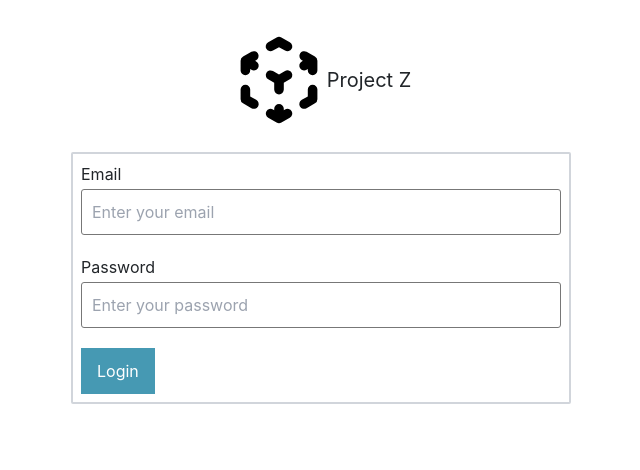
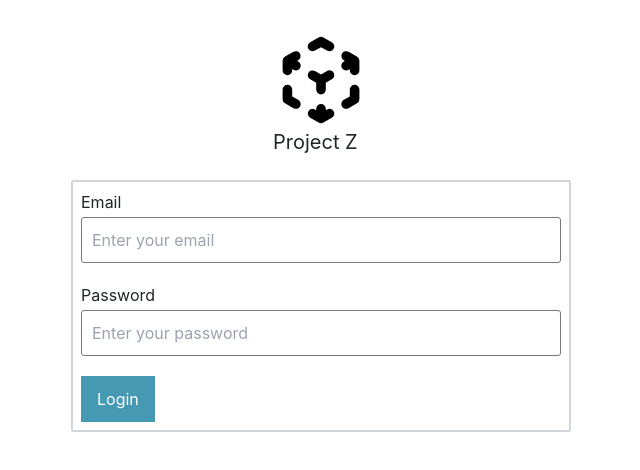
Before and after one commit to DebayoTomisin/project-z, a React (Create React App) app: page /login in a window 1280 px wide. Shown: the top 470 px of the page, without its empty margins (319-959 px from the left). Built offline with nearby package versions, Linux system fonts and the light colour scheme.

Commit message:
Update login.js

```diff
--- a/src/components/login/login.js
+++ b/src/components/login/login.js
@@ -4,7 +4,7 @@
 import Logo from '../../assets/logo.svg'
 import { ButtonLoader } from '../loaders/loaders'
 import './login.css'
-import { Redirect, useHistory } from 'react-router-dom'
+import { Redirect, useHistory, Link } from 'react-router-dom'
 
 const Login = () =>
 {
@@ -14,8 +14,10 @@
 	return(
 		<div className="my-8 mx-2">
 			<div className="flex justify-center items-center">
-				<img src={Logo} alt='logo' className="w-10 md:w-24" />
-				<h1 className="text-xl">Project Z</h1>
+				<Link to='/'>
+					<img src={Logo} alt='logo' className="w-10 md:w-24" />
+					<h1 className="text-xl">Project Z</h1>
+				</Link>
 			</div>
 			<Formik
 				initialValues={{ email: "", password: "" }}
```
